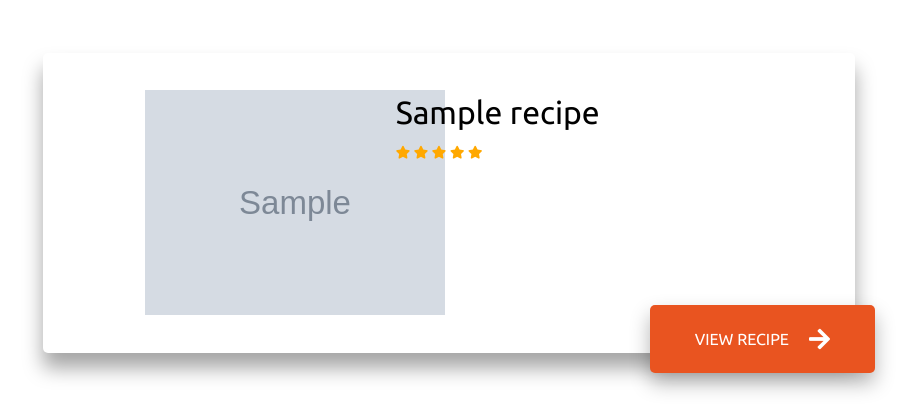
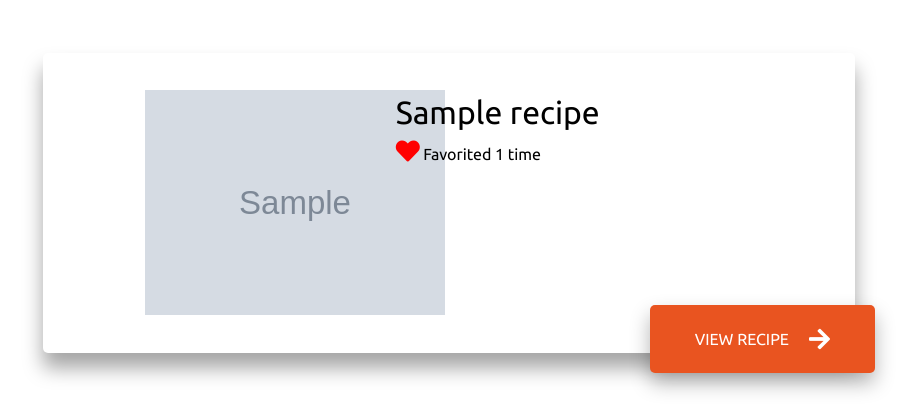
Before and after one commit to uva-cs3240-s22/group-project-a-20, a Django app: page /recipes/list/ in a window 1280 px wide. Shown: the part 70-490 px from the top of the page, without its empty margins (191-1106 px from the left). Run offline with Django 4.2, Linux system fonts and the light colour scheme; tables that the repository leaves empty hold one stand-in row (values such as "Sample post"); grey boxes marked "Sample" are stand-in pictures; some libraries are stand-ins or nearby versions.

Commit message:
Favorite counts visible on recipelist; comment preview btn should be dead

```diff
--- a/recipes/static/style.css
+++ b/recipes/static/style.css
@@ -172,7 +172,7 @@ ul {
     padding: 1%;
 }
 
-.comments-posted .btn-secondary {
+.comment-submission .btn-secondary {
     display: none;
 }
 
@@ -235,11 +235,15 @@ ul {
     color: black;
     font-weight: 400;
 }
-.container__text .container__text__star span {
-    font-size: 0.8rem;
-    color: #ffa800;
-    margin: -5px 0 20px;
+.container__text__heart {
+    font-size: 1rem;
+    color: black;
 }
+.container__text__heart .heart {
+    color: red;
+    size: 1rem;
+}
+
 .container__text p {
     font-size: 0.9rem;
 }
--- a/recipes/templates/recipes/recipe.html
+++ b/recipes/templates/recipes/recipe.html
@@ -128,7 +128,7 @@
       {% render_comment_list for object %}
     </div>
     {% endif %}
-    <div class="card card-block mb-5">
+    <div class="card card-block mb-5 comment-submission">
       <div class="card-body">
         <h4 class="card-title text-center pb-3">Post your comment</h4>
           {% render_comment_form for object %}
--- a/recipes/templates/recipes/recipelist.html
+++ b/recipes/templates/recipes/recipelist.html
@@ -26,15 +26,14 @@
                 <div class="container__text">
                     <h2>{{ recipe.recipe_title }}</h2>
 
-<!--                    Star rating div-->
-                    <div class="container__text__star">
-<!--                        For loop to output how many stars the recipe currently has-->
-                        <span class="fa fa-star checked"></span>
-                        <span class="fa fa-star checked"></span>
-                        <span class="fa fa-star checked"></span>
-                        <span class="fa fa-star checked"></span>
-                        <span class="fa fa-star checked"></span>
-
+<!--                    Favorites info div here-->
+                    <div class="container__text__heart">
+                        {% if recipe.num_favs == 0 %}
+                            <i class="far fa-heart heart"></i>
+                        {% else %}
+                            <i class="fas fa-heart heart"></i>
+                        {% endif %}
+                        Favorited {{ recipe.num_favs }} time{{ recipe.num_favs | pluralize:",s" }}
                     </div>
 
                     <p>
--- a/recipes/views.py
+++ b/recipes/views.py
@@ -81,7 +81,7 @@ class RecipeListView(generic.ListView):
     context_object_name = 'recipes_list'
 
     def get_queryset(self):
-        return Recipe.objects.order_by('pub_date')
+        return Recipe.objects.order_by('pub_date').annotate(num_favs=Count('favorite'))
 
 class RecipeView(generic.DetailView):
     model = Recipe
```
